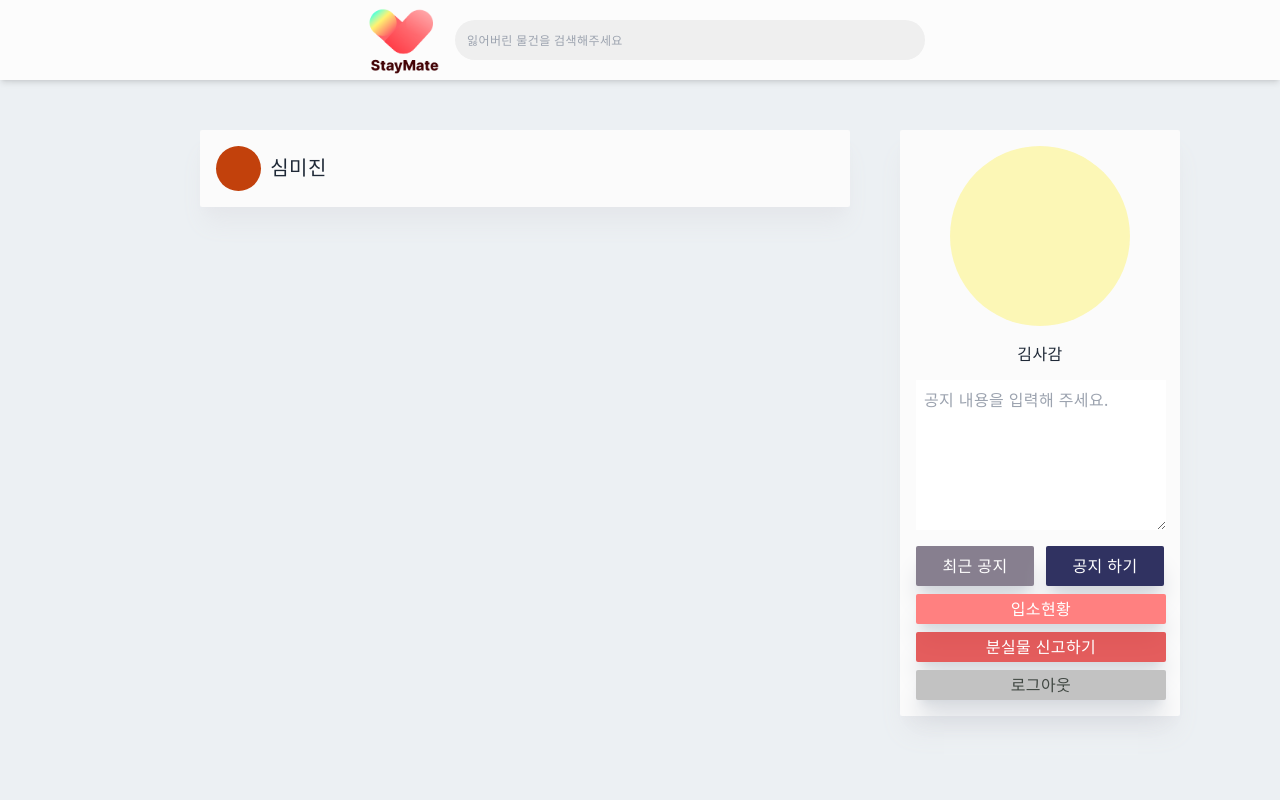
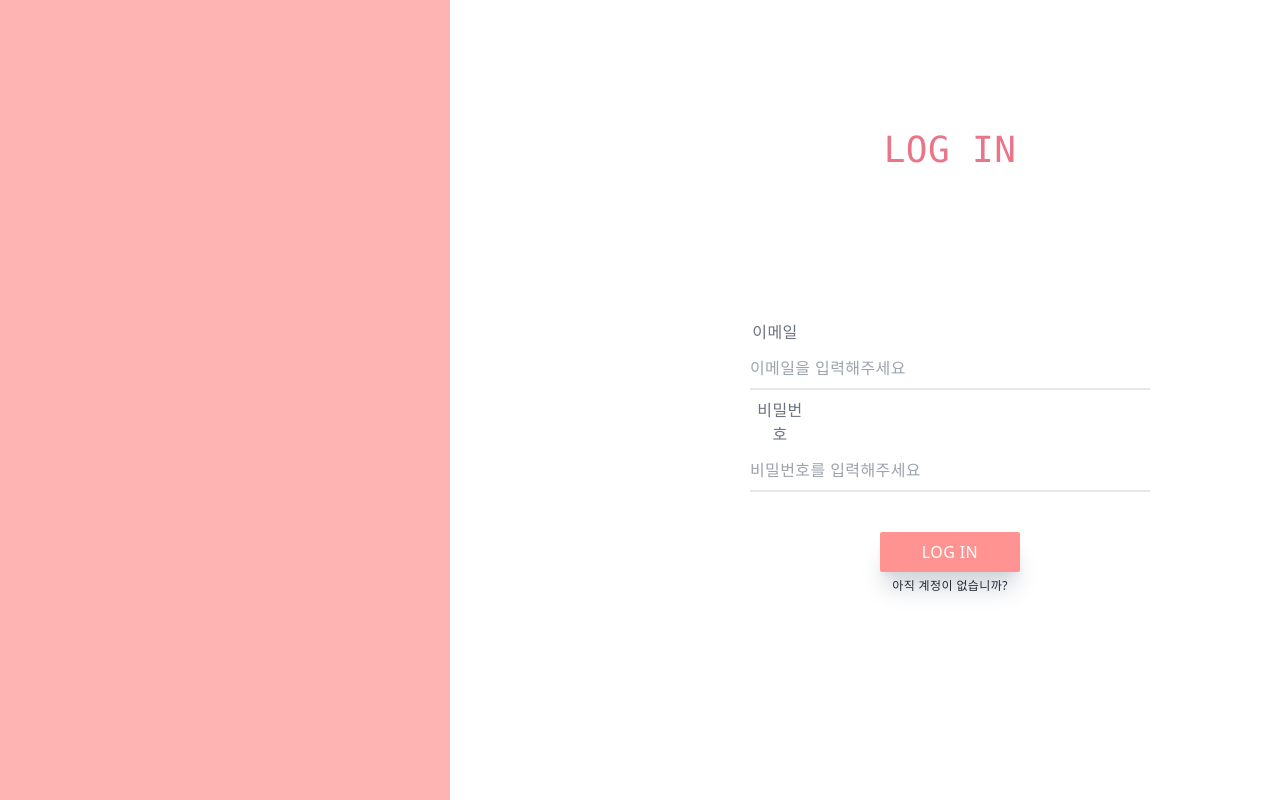
Before and after one commit to Stay-Mate/Stay-mate-client, a Next.js app: page / in a window 1280 px wide. Built offline with nearby package versions, Linux system fonts and the light colour scheme.

Commit message:
CHORE : 메인페이지 라우팅 로그인 페이지로 변경 및 각 페이지 링크 추가

```diff
--- a/components/Login/index.tsx
+++ b/components/Login/index.tsx
@@ -1,3 +1,4 @@
+import Link from "next/link";
 import { useRouter } from "next/router";
 import React, { FormEvent, useState } from "react";
 
@@ -42,7 +43,7 @@ export default function Login() {
             onSubmit={handleSubmit}
           >
             <div className="flex flex-col">
-              <div className="mr-96 text-gray-500">email</div>
+              <div className="mr-[350px] text-gray-500">이메일</div>
               <input
                 className="pt-3 pb-2 outline-none border-b-2 text-gray-600"
                 value={email}
@@ -52,7 +53,7 @@ export default function Login() {
               />
             </div>
             <div className="mt-2 flex flex-col">
-              <div className="mr-96 text-gray-500">password</div>
+              <div className="mr-[340px] text-gray-500">비밀번호</div>
               <input
                 className="pt-3 pb-2 mb-4 outline-none border-b-2 text-gray-600"
                 type="password"
@@ -63,7 +64,16 @@ export default function Login() {
               />
             </div>
             <br />
-            <button className="w-[140px] h-[40px] uppercase bg-[#ff9391] text-[#fff]" type="submit">log in</button>
+            <button
+              className="w-[140px] h-[40px] uppercase bg-[#ff9391] text-[#fff]"
+              type="submit"
+            >
+              log in
+            </button>
+            <br />
+            <Link className="text-[12px]" href="/signup">
+              아직 계정이 없습니까?
+            </Link>
           </form>
         </div>
       </div>
--- a/components/Signup/index.tsx
+++ b/components/Signup/index.tsx
@@ -1,3 +1,4 @@
+import Link from "next/link";
 import { useRouter } from "next/router";
 import React, { FormEvent, useState } from "react";
 
@@ -92,6 +93,10 @@ const Signup = () => {
             >
               sign up
             </button>
+            <br />
+            <Link className="text-[12px]" href="/login">
+              현재 계정이 있습니까?
+            </Link>
           </form>
         </div>
       </div>
--- a/pages/index.tsx
+++ b/pages/index.tsx
@@ -2,6 +2,7 @@ import Head from "next/head";
 import { Inter } from "next/font/google";
 import NavBar from "@/components/NavBar";
 import Main from "@/components/Main";
+import Login from "@/components/Login";
 
 const inter = Inter({ subsets: ["latin"] });
 
@@ -14,8 +15,7 @@ export default function Home() {
         <meta name="viewport" content="width=device-width, initial-scale=1" />
         <link rel="icon" href="/favicon.ico" />
       </Head>
-      <NavBar />
-      <Main />
+      <Login />
     </>
   );
 }
```
